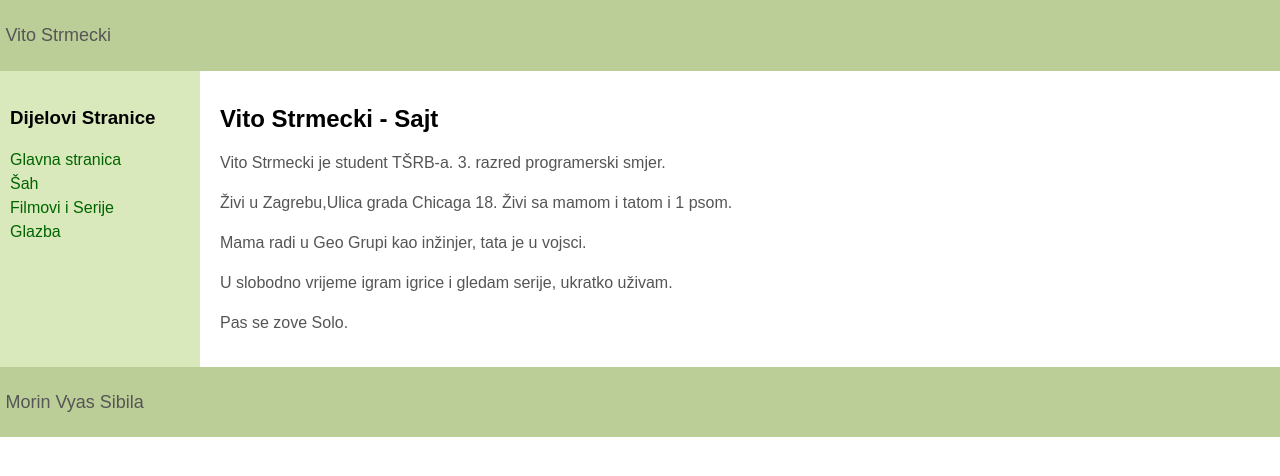
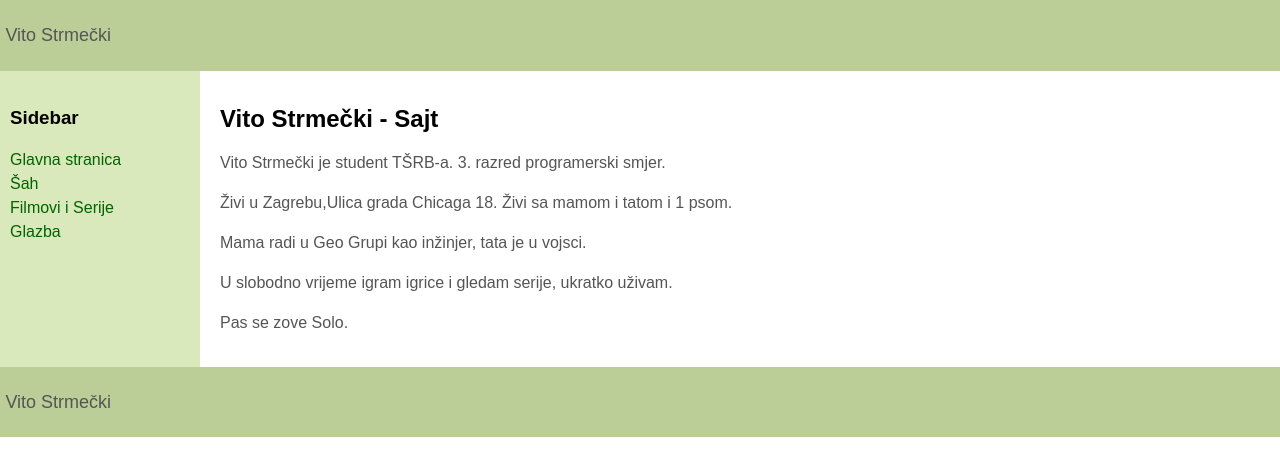
Before and after one commit to Strma77/Strma77.github.io, a plain HTML site: page main.html in a window 1280 px wide. Drawn offline with Linux system fonts and the light colour scheme.

Commit message:
Update main.html

```diff
--- a/main.html
+++ b/main.html
@@ -123,15 +123,15 @@
 
 <body>
 
-	<header id="header"><p>Vito Strmecki</p></header>
+	<header id="header"><p>Vito Strmečki</p></header>
 
 	<div id="container">
 
 		<main id="center" class="column">
 			<article>
 
-				<h1>Vito Strmecki - Sajt</h1>
-				<p>Vito Strmecki je student TŠRB-a. 3. razred programerski smjer.</p>
+				<h1>Vito Strmečki - Sajt</h1>
+				<p>Vito Strmečki je student TŠRB-a. 3. razred programerski smjer.</p>
 				<p>Živi u Zagrebu,Ulica grada Chicaga 18. Živi sa mamom i tatom i 1 psom.</p>
 				<p>Mama radi u Geo Grupi kao inžinjer, tata je u vojsci.</p>
 			        <p>U slobodno vrijeme igram igrice i gledam serije, ukratko uživam.</p>
@@ -141,7 +141,7 @@
 		</main>
 
 		<nav id="left" class="column">
-			<h3>Dijelovi Stranice</h3>
+			<h3>Sidebar</h3>
 			<ul>
 				<li><a href="Main.html">Glavna stranica</a></li>
 				<li><a href="Sah.html">Šah</a></li>
@@ -160,7 +160,7 @@
 	</div>
 
 	<div id="footer-wrapper">
-		<footer id="footer"><p>Morin Vyas Sibila</p></footer>
+		<footer id="footer"><p>Vito Strmečki</p></footer>
 	</div>
 
 </body>
```
